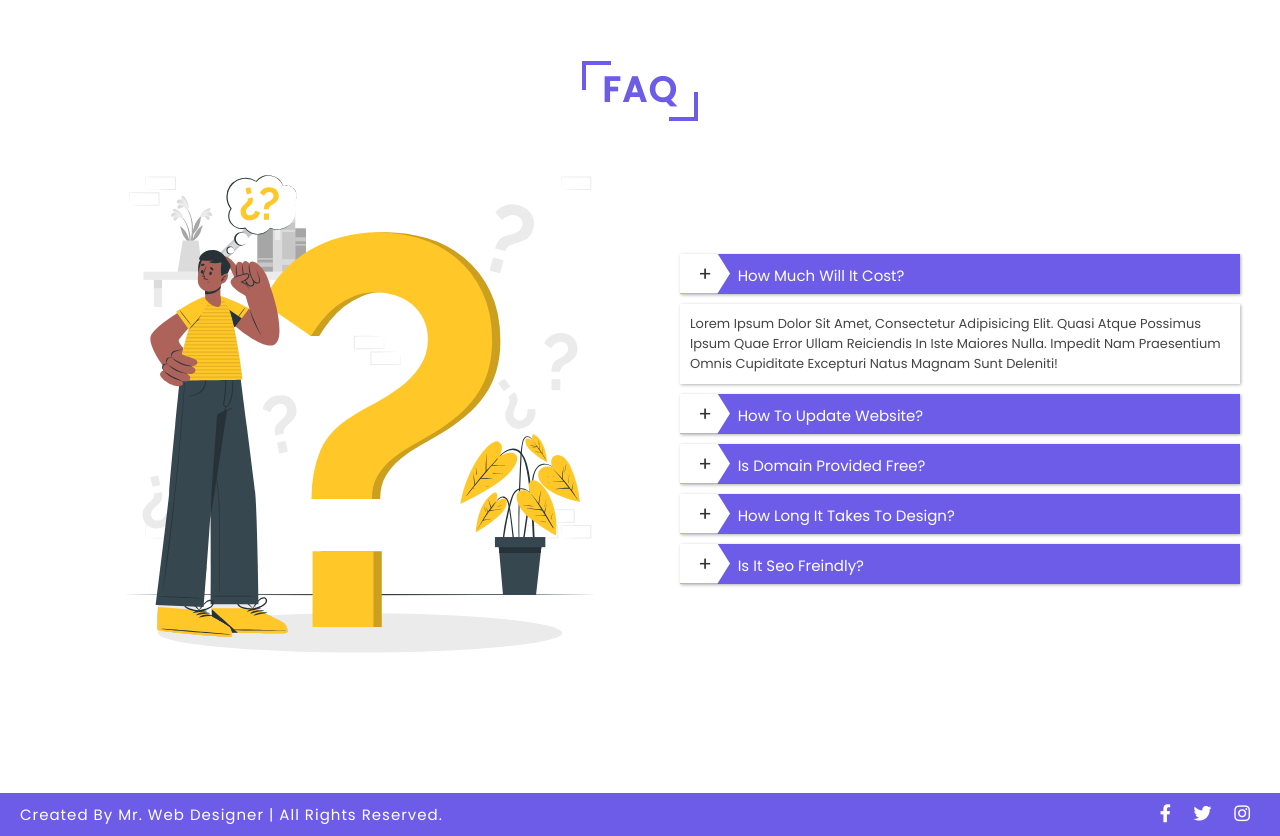
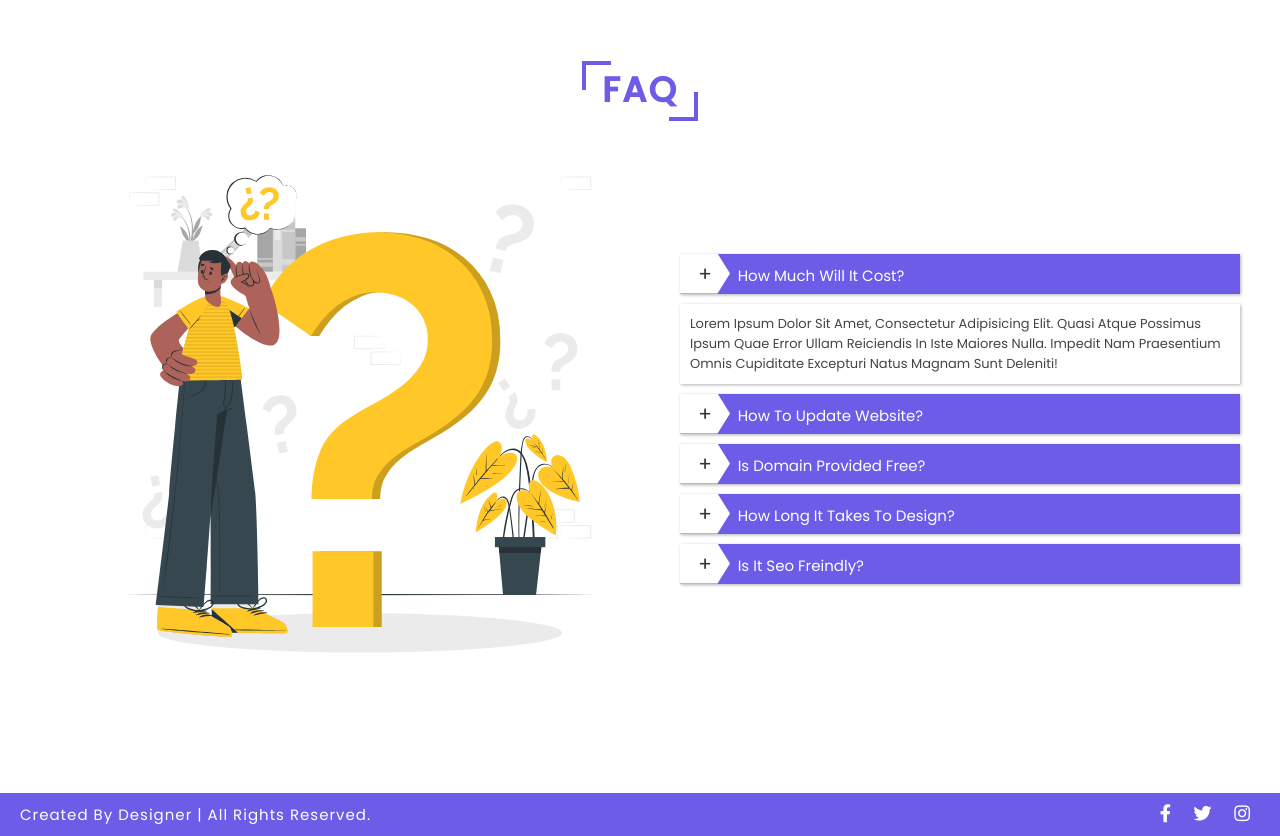
Before and after one commit to PriyankaKannan18/website, a plain HTML site: page index.html in a window 1280 px wide. Shown: the part 6180-7016 px from the top of the page. Drawn offline with nearby package versions, Linux system fonts and the light colour scheme; a script that the page names is missing.

Commit message:
Update index.html

```diff
--- a/index.html
+++ b/index.html
@@ -356,7 +356,7 @@
 
 <section class="footer">
 
-<h1>created by mr. web designer | all rights reserved.</h1>
+<h1>created by Designer | all rights reserved.</h1>
 
 <div class="icons">
   <a href="#" class="fab fa-facebook-f"></a>
```
